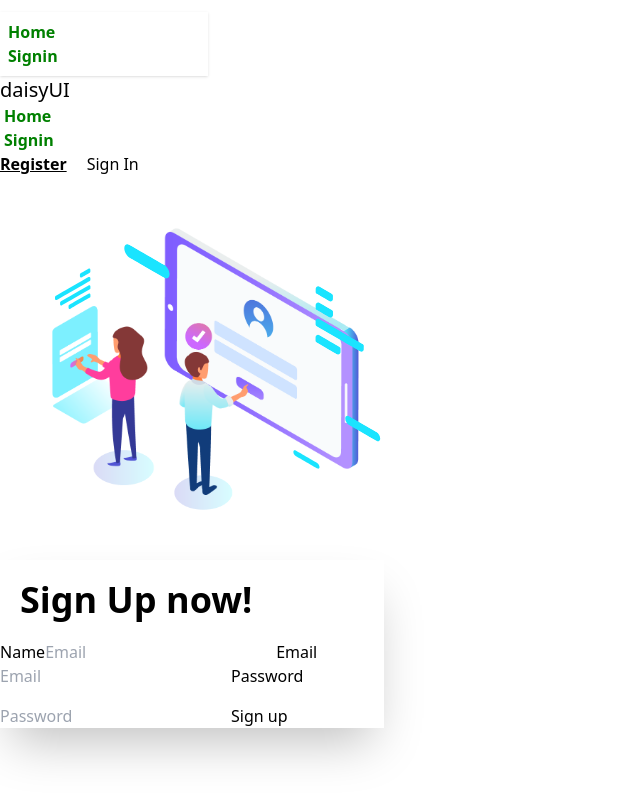
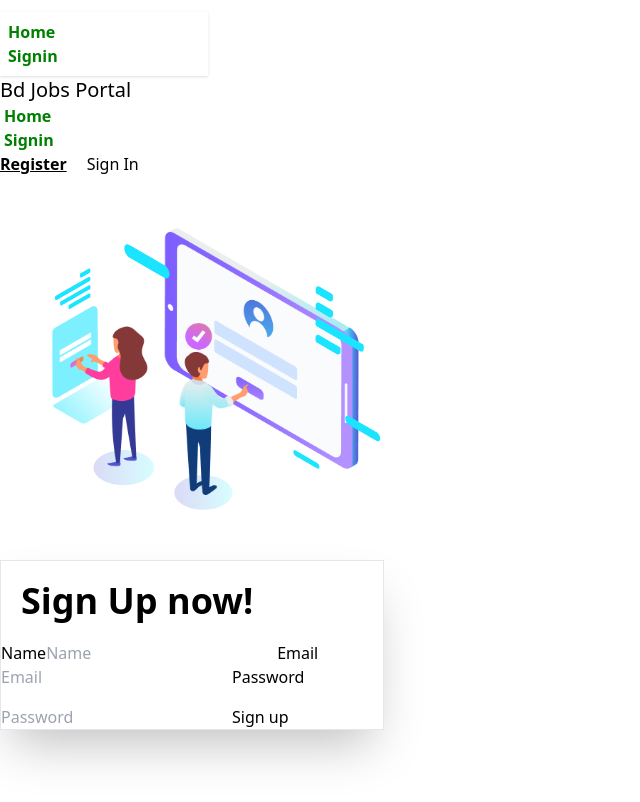
Before and after one commit to swadebsharma6/bd-job-portal-client, a React (Vite) app: page /signup in a window 1280 px wide. Shown: the top 802 px of the page, without its empty margins (0-640 px from the left). Built offline with nearby package versions, Linux system fonts and the light colour scheme.

Commit message:
recape at module 58.1 to 58.3

```diff
--- a/src/Pages/AuthPages/SignUp.jsx
+++ b/src/Pages/AuthPages/SignUp.jsx
@@ -11,6 +11,7 @@ const SignUp = () => {
             const email =form.email.value;
             const password = form.password.value;
             console.log(name, email, password)
+            // Password Validation You must  be do it
       }
 
   return (
@@ -20,12 +21,12 @@ const SignUp = () => {
           <div className="text-center lg:text-left w-96 lg:ml-6">
             <Lottie animationData={lottieSignup}></Lottie>
           </div>
-          <div className="card bg-base-100 w-full max-w-sm shrink-0 shadow-2xl">
+          <div className="card bg-base-100 w-full max-w-sm shrink-0 shadow-2xl border">
             <h1 className="text-4xl font-bold p-5 ">Sign Up now!</h1>
             <form onSubmit={handleSignUp} className="card-body">
               <fieldset className="fieldset">
                 <label className="fieldset-label">Name</label>
-                <input type="text" name="name" className="input" placeholder="Email" />
+                <input type="text" name="name" className="input" placeholder="Name" />
                 <label className="fieldset-label">Email</label>
                 <input type="email" name="email" className="input" placeholder="Email" />
                 <label className="fieldset-label">Password</label>
--- a/src/Pages/Shared/Navbar/Navbar.jsx
+++ b/src/Pages/Shared/Navbar/Navbar.jsx
@@ -7,7 +7,7 @@ const Navbar = () => {
         <NavLink
           to="/"
           style={(isActive) => ({
-            color: isActive ? "green" : "blue",
+            color: isActive ? "green" : "",
           })}
         >
           Home
@@ -17,7 +17,7 @@ const Navbar = () => {
         <NavLink
           to="/signin"
           style={(isActive) => ({
-            color: isActive ? "green" : "blue",
+            color: isActive ? "green" : "",
           })}
         >
          Signin
@@ -53,7 +53,7 @@ const Navbar = () => {
             {navLinks}
           </ul>
         </div>
-        <a className="btn btn-ghost text-xl">daisyUI</a>
+        <a className="btn btn-ghost text-xl">Bd Jobs Portal</a>
       </div>
       <div className="navbar-center hidden lg:flex">
         <ul className="menu menu-horizontal px-1">{navLinks}</ul>
--- a/src/Router/Router.jsx
+++ b/src/Router/Router.jsx
@@ -8,6 +8,7 @@ const router = createBrowserRouter([
   {
     path: "/",
     element: <MainLayout />,
+    errorElement:<p>Route Not Found</p>,
     children: [
       {
         path: "/",
```
